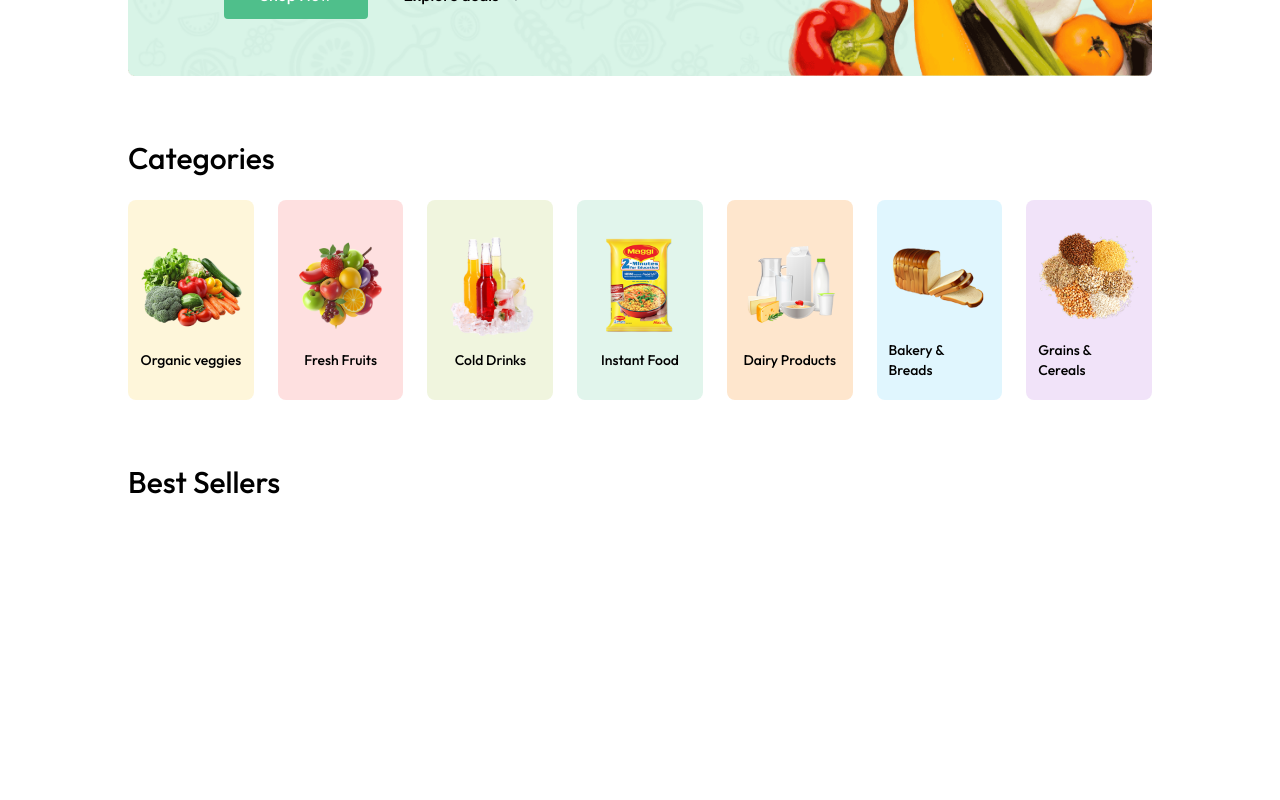
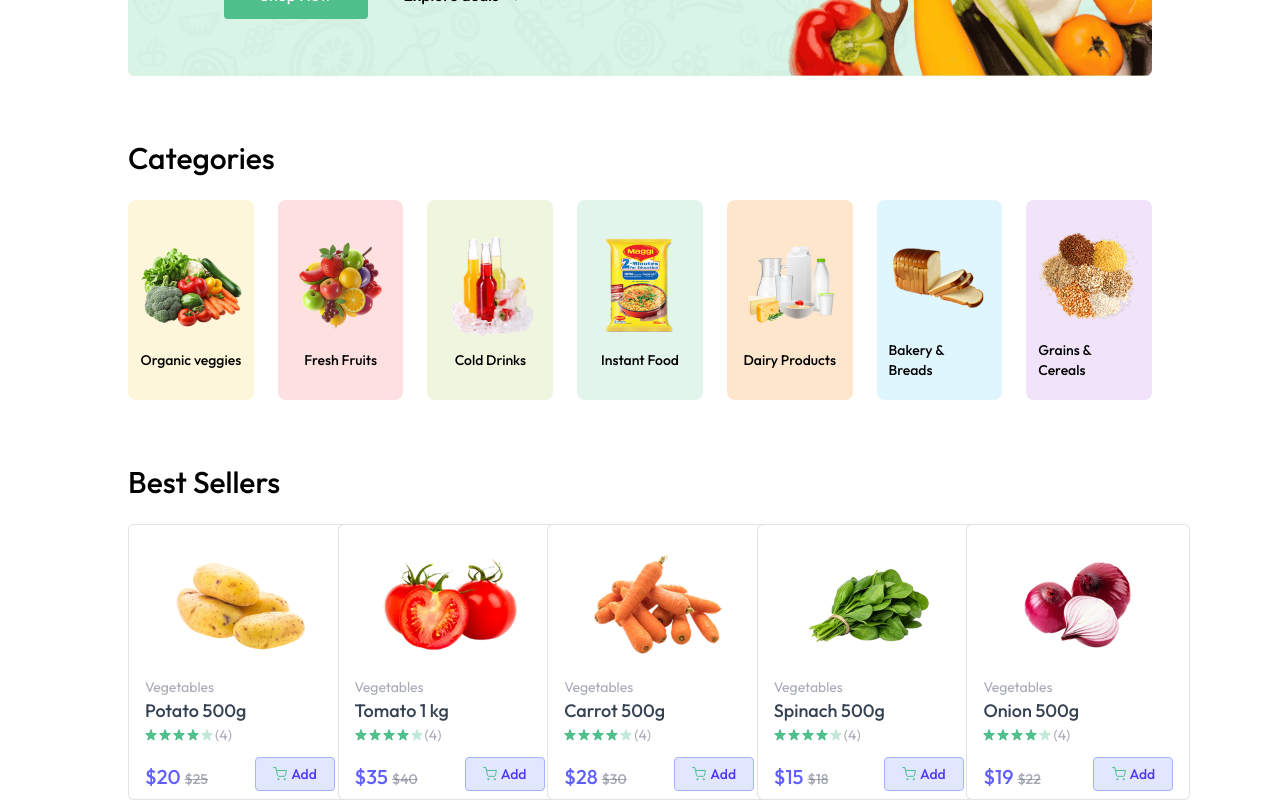
Before and after one commit to Kalharapasan/Ecommerce-App, a React (Vite) app in the folder client/: page / in a window 1280 px wide. Shown: the part 404-1204 px from the top of the page. Before the commit the page ends 905 px from the top, so only its background shows below. Built offline with nearby package versions, Linux system fonts and the light colour scheme.

Commit message:
complete best seller parat and cart parat and product cart parat in app

```diff
--- a/client/src/App.jsx
+++ b/client/src/App.jsx
@@ -2,12 +2,14 @@ import React from 'react'
 import Navbar from './components/Navbar.jsx'
 import Home from './pages/Home.jsx'
 import { Route, Routes ,useLocation} from 'react-router-dom'
+import { Toaster } from "react-hot-toast";
 
 const App = () => {
   const isSellerPath=useLocation().pathname.includes('seller');
   return (
     <div>
       {isSellerPath ? null : <Navbar />}
+      <Toaster />
       <div className={`${isSellerPath ? " " : "px-6 md:px-16 lg:px-24 xl:px-32"}`}>
         <Routes>
           <Route path='/' element={<Home />} />
--- a/client/src/components/BestSeller.jsx
+++ b/client/src/components/BestSeller.jsx
@@ -1,10 +1,16 @@
 import React from 'react'
+import ProductCard from './ProductCard'
+import { useAppContext } from '../context/AppContext'
 
 const BestSeller = () => {
+  const {products} = useAppContext();
   return (
     <div className='mt-16'>
       <p className='text-2xl md:text-3xl font-medium'>Best Sellers</p>
-      <div>
+      <div className='grid grid-cols-2 sm:grid-cols-3 md:grid-cols-4 gap-3 md:gap-6 lg:grid-cols-5 mt-6 '>
+        {products.filter((product)=>product.inStock).slice(0,5).map((product,index)=>(
+          <ProductCard key={index} product={product} />
+        ))}
 
       </div>
     </div>
--- a/client/src/components/ProductCard.jsx
+++ b/client/src/components/ProductCard.jsx
@@ -1,58 +1,54 @@
 import React from 'react'
+import { assets } from '../assets/assets';
+import { useAppContext } from '../context/AppContext';
 
-const ProductCard = () => {
+const ProductCard = ({ product }) => {
   const [count, setCount] = React.useState(0);
+  const { currency, addToCart, removeFromCart, updateCartItem, navigate, cartItems } = useAppContext();
 
-    const product = {
-        name: "Casual Shoes",
-        category: "Sports",
-        price: 100,
-        offerPrice: 80,
-        rating: 4,
-        image: "https://raw.githubusercontent.com/prebuiltui/prebuiltui/main/assets/card/productImageWithoutBg.png",
-    };
-
-    return (
+  return product && (
     <div className="border border-gray-500/20 rounded-md md:px-4 px-3 py-2 bg-white min-w-56 max-w-56 w-full">
       <div className="group cursor-pointer flex items-center justify-center px-2">
-                <img className="group-hover:scale-105 transition max-w-26 md:max-w-36" src={product.image} alt={product.name} />
+        <img className="group-hover:scale-105 transition max-w-26 md:max-w-36" src={product.image[0]} alt={product.name} />
       </div>
       <div className="text-gray-500/60 text-sm">
         <p>{product.category}</p>
         <p className="text-gray-700 font-medium text-lg truncate w-full">{product.name}</p>
         <div className="flex items-center gap-0.5">
           {Array(5).fill('').map((_, i) => (
-                        product.rating > i ? (
-                            <svg key={i} width="14" height="13" viewBox="0 0 18 17" fill="none" xmlns="http://www.w3.org/2000/svg">
-                                <path d="M8.049.927c.3-.921 1.603-.921 1.902 0l1.294 3.983a1 1 0 0 0 .951.69h4.188c.969 0 1.371 1.24.588 1.81l-3.388 2.46a1 1 0 0 0-.364 1.118l1.295 3.983c.299.921-.756 1.688-1.54 1.118L9.589 13.63a1 1 0 0 0-1.176 0l-3.389 2.46c-.783.57-1.838-.197-1.539-1.118L4.78 10.99a1 1 0 0 0-.363-1.118L1.028 7.41c-.783-.57-.38-1.81.588-1.81h4.188a1 1 0 0 0 .95-.69z" fill="#615fff" />
-                            </svg>
-                        ) : (
-                            <svg width="14" height="13" viewBox="0 0 18 17" fill="none" xmlns="http://www.w3.org/2000/svg">
-                                <path d="M8.04894 0.927049C8.3483 0.00573802 9.6517 0.00574017 9.95106 0.927051L11.2451 4.90983C11.379 5.32185 11.763 5.60081 12.1962 5.60081H16.3839C17.3527 5.60081 17.7554 6.84043 16.9717 7.40983L13.5838 9.87132C13.2333 10.126 13.0866 10.5773 13.2205 10.9894L14.5146 14.9721C14.8139 15.8934 13.7595 16.6596 12.9757 16.0902L9.58778 13.6287C9.2373 13.374 8.7627 13.374 8.41221 13.6287L5.02426 16.0902C4.24054 16.6596 3.18607 15.8934 3.48542 14.9721L4.7795 10.9894C4.91338 10.5773 4.76672 10.126 4.41623 9.87132L1.02827 7.40983C0.244561 6.84043 0.647338 5.60081 1.61606 5.60081H5.8038C6.23703 5.60081 6.62099 5.32185 6.75486 4.90983L8.04894 0.927049Z" fill="#615fff" fill-opacity="0.35" />
-                            </svg>
-                        )
+            <img key={i} className='md:w-3 w3' src={i < 4 ? assets.star_icon : assets.star_dull_icon} alt='' />
           ))}
-                    <p>({product.rating})</p>
+          <p>({4})</p>
         </div>
         <div className="flex items-end justify-between mt-3">
           <p className="md:text-xl text-base font-medium text-indigo-500">
-                        ${product.offerPrice} <span className="text-gray-500/60 md:text-sm text-xs line-through">${product.price}</span>
+            {currency} ${product.offerPrice}{" "}
+            <span className="text-gray-500/60 md:text-sm text-xs line-through">
+              {currency} ${product.price}
+            </span>
           </p>
-                    <div className="text-indigo-500">
-                        {count === 0 ? (
-                            <button className="flex items-center justify-center gap-1 bg-indigo-100 border border-indigo-300 md:w-[80px] w-[64px] h-[34px] rounded text-indigo-600 font-medium" onClick={() => setCount(1)} >
-                                <svg width="14" height="14" viewBox="0 0 14 14" fill="none" xmlns="http://www.w3.org/2000/svg">
-                                    <path d="M.583.583h2.333l1.564 7.81a1.17 1.17 0 0 0 1.166.94h5.67a1.17 1.17 0 0 0 1.167-.94l.933-4.893H3.5m2.333 8.75a.583.583 0 1 1-1.167 0 .583.583 0 0 1 1.167 0m6.417 0a.583.583 0 1 1-1.167 0 .583.583 0 0 1 1.167 0" stroke="#615fff" stroke-linecap="round" stroke-linejoin="round" />
-                                </svg>
+          <div onClick={(e) => {e.stopPropagation();}} className="text-indigo-500">
+            {!cartItems[product._id] ? (
+              <button
+                className="flex items-center justify-center gap-1 bg-indigo-100 border border-indigo-300 md:w-[80px] w-[64px] h-[34px] rounded text-indigo-600 font-medium"
+                onClick={() => addToCart(product._id)}
+              >
+                <img src={assets.cart_icon} alt="cart_icon" />
                 Add
               </button>
             ) : (
               <div className="flex items-center justify-center gap-2 md:w-20 w-16 h-[34px] bg-indigo-500/25 rounded select-none">
-                                <button onClick={() => setCount((prev) => Math.max(prev - 1, 0))} className="cursor-pointer text-md px-2 h-full" >
+                <button
+                  onClick={() => removeFromCart(product._id)}
+                  className="cursor-pointer text-md px-2 h-full"
+                >
                   -
                 </button>
-                                <span className="w-5 text-center">{count}</span>
-                                <button onClick={() => setCount((prev) => prev + 1)} className="cursor-pointer text-md px-2 h-full" >
+                <span className="w-5 text-center">{cartItems[product._id]}</span>
+                <button
+                  onClick={() => addToCart(product._id)}
+                  className="cursor-pointer text-md px-2 h-full"
+                >
                   +
                 </button>
               </div>
@@ -64,4 +60,4 @@ const ProductCard = () => {
   );
 };
 
-export default ProductCard
+export default ProductCard;
--- a/client/src/context/AppContext.jsx
+++ b/client/src/context/AppContext.jsx
@@ -1,15 +1,55 @@
-import { createContext,useContext,useState } from "react";
+import { createContext, useContext, useEffect, useState } from "react";
 import { useNavigate } from "react-router-dom";
+import { dummyProducts } from "../assets/assets";
+import { Toaster, toast } from "react-hot-toast";
 
 export const AppContext = createContext();
 
 export const AppContextProvider = ({ children }) => {
-
+  const currency = import.meta.env.VITE_CURRENCY;
 
   const navigate = useNavigate();
-    const [user,setUser] = useState(null);
-    const [isSeller,setIsSeller] = useState(false);
-    const [showUserLogin,setShowUserLogin] = useState(false);
+  const [user, setUser] = useState(null);
+  const [isSeller, setIsSeller] = useState(false);
+  const [showUserLogin, setShowUserLogin] = useState(false);
+  const [products, setProduct] = useState([]);
+  const [cartItems, setCartItems] = useState({});
+
+  const fetchProducts = async () => {
+    setProduct(dummyProducts);
+  };
+
+  useEffect(() => {
+    fetchProducts();
+  }, []);
+
+  const addToCart = (itemId) => {
+    let cartData = structuredClone(cartItems);
+    cartData[itemId] = (cartData[itemId] || 0) + 1;
+    setCartItems(cartData);
+    toast.success("Added to Cart");
+  };
+
+  const updateCartItem = (itemId, quantity) => {
+    let cartData = structuredClone(cartItems);
+    cartData[itemId] = quantity;
+    setCartItems(cartData);
+    toast.success("Cart Updated");
+  };
+
+  const removeFromCart = (itemId) => {
+    let cartData = structuredClone(cartItems);
+
+    if (cartData[itemId]) {
+      cartData[itemId] -= 1;
+      if (cartData[itemId] === 0) {
+        delete cartData[itemId];
+      }
+    }
+
+    toast.success("Removed from Cart");
+    setCartItems(cartData);
+  };
 
   const value = {
     user,
@@ -19,15 +59,15 @@ export const AppContextProvider = ({ children }) => {
     navigate,
     showUserLogin,
     setShowUserLogin,
+    products,
+    currency,
+    addToCart,
+    updateCartItem,
+    removeFromCart,
+    cartItems
   };
 
-    return (<AppContext.Provider value={value}>
-        {children}
-    </AppContext.Provider>
-    );
-
+  return <AppContext.Provider value={value}>{children}</AppContext.Provider>;
 };
 
-  export const useAppContext = () => {
-  return useContext(AppContext);
-  }
+export const useAppContext = () => useContext(AppContext);
--- /dev/null
+++ b/package.json
@@ -0,0 +1,5 @@
+{
+  "dependencies": {
+    "react-hot-toast": "^2.6.0"
+  }
+}
```
Also changed, not shown: 2 other files (tests, documents, lock files or other folders). Lines whose indentation alone changed are shown as unchanged.
